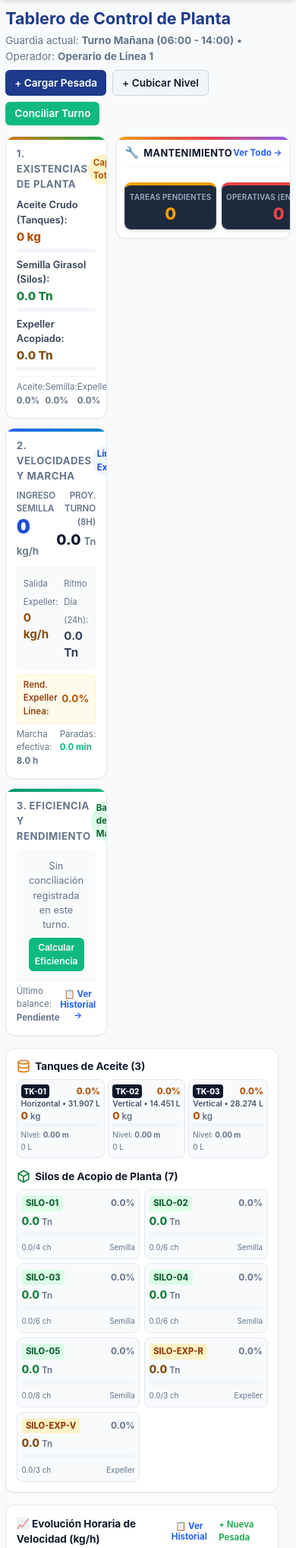
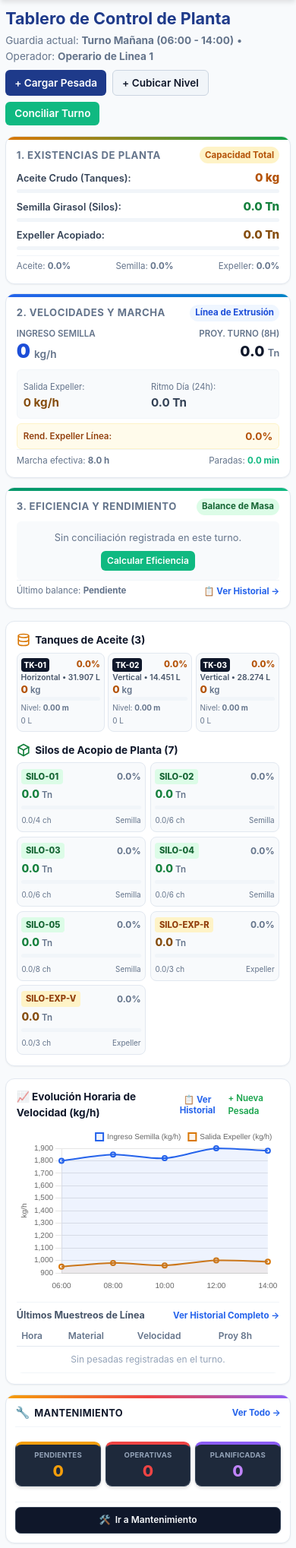
Before and after one commit to puntoAR/Aceitera, a Flask app: page / in a window 390 px wide. Shown: the part 231-2268 px from the top of the page at 76% size. Run offline with Flask 3, Linux system fonts and the light colour scheme; the visitor is signed in with stand-in values (Sample User, id 1); data comes from the database, SQL or seed files in the repository; data that the repository does not hold is empty.

Commit message:
Zona horaria oficial Balcarce (UTC-3), migracion de estampas historicas y responsividad movil para panel de mantenimiento

```diff
--- a/core/audit.py
+++ b/core/audit.py
@@ -5,6 +5,8 @@ import datetime
 from core.database import get_db_connection
 # Importa error_logger para registrar incidencias de auditoria
 from core.error_logger import log_info, log_error
+# Importa funcion horaria oficial de planta BioBalcarce (Argentina UTC-3)
+from core.timezone import get_plant_now_str
 
 # Intenta importar el contexto de peticion de Flask para extraer IP y usuario activo
 try:
@@ -53,8 +55,8 @@ def record_audit_event(category, action, details, status='OK', user_override=Non
         # Asigna la IP provista
         ip_address = str(ip_override)
 
-    # Estampa de tiempo actual formateada
-    now_str = datetime.datetime.now().strftime('%Y-%m-%d %H:%M:%S')
+    # Estampa de tiempo oficial de planta (Argentina UTC-3)
+    now_str = get_plant_now_str()
 
     try:
         # Abre conexion para insertar el registro de auditoria
--- a/core/error_logger.py
+++ b/core/error_logger.py
@@ -8,6 +8,8 @@ import re
 import traceback
 # Importa la ruta del archivo de logs definida en la configuracion central
 from config import LOG_FILE_PATH
+# Importa la funcion horaria oficial de planta BioBalcarce (Argentina UTC-3)
+from core.timezone import get_plant_now_str
 
 # Analiza una traza de error en texto plano para deducir el archivo, linea, funcion y codigo causante
 def parse_traceback_origin(tb_text):
@@ -54,8 +56,8 @@ def parse_traceback_origin(tb_text):
 
 # Define la funcion principal para registrar mensajes con nivel de severidad
 def log_event(level, module_name, message, exc=None):
-    # Obtiene la fecha y hora actual en formato legible ISO para auditoria
-    now_str = datetime.datetime.now().strftime('%Y-%m-%d %H:%M:%S')
+    # Obtiene la fecha y hora oficial de planta (Argentina UTC-3) para auditoria
+    now_str = get_plant_now_str()
     # Prepara el texto del detalle de la excepcion si fue provista
     exc_details = ''
     # Variables de localizacion del origen del error
--- a/modules/configuration/service.py
+++ b/modules/configuration/service.py
@@ -4,6 +4,8 @@ import json
 from core.database import get_db_connection
 # Importa el registrador de eventos para auditar cambios de configuracion
 from core.error_logger import log_info, log_error
+# Importa la funcion horaria oficial de planta BioBalcarce (Argentina UTC-3)
+from core.timezone import get_plant_now_str
 
 # Obtiene la lista completa de tanques de aceite configurados en planta
 def get_all_tanks(only_active=True):
@@ -118,11 +120,11 @@ def set_active_shift(shift_id, operator_name, user_role=None):
 
     # Abre conexion a base de datos
     with get_db_connection() as conn:
-        # Reemplaza el registro del turno en ejecucion
+        # Reemplaza el registro del turno en ejecucion con estampa horaria oficial de planta
         conn.execute("""
             INSERT OR REPLACE INTO active_shift (id, shift_id, operator_name, opened_at)
-            VALUES (1, ?, ?, CURRENT_TIMESTAMP);
-        """, (shift_id, operator_name))
+            VALUES (1, ?, ?, ?);
+        """, (shift_id, operator_name, get_plant_now_str()))
         # Confirma el cambio de guardia
         conn.commit()
     # Registra en log el cambio de turno
--- a/static/css/styles.css
+++ b/static/css/styles.css
@@ -1527,10 +1527,21 @@ body {
 @media (max-width: 768px) {
     /* Ajuste para el cockpit y panel de mantenimiento en celulares */
     .cockpit-layout-wrapper {
-        grid-template-columns: 1fr;
+        display: flex;
+        flex-direction: column;
         gap: 0.75rem;
+        width: 100%;
+    }
+    .cockpit-dashboard {
+        width: 100%;
+        min-width: 0;
+        flex: none;
     }
     .cockpit-maint-sidebar {
+        width: 100%;
+        min-width: 0;
+        max-width: 100%;
+        flex: none;
         padding: 0.65rem;
     }
     .maint-sidebar-cards {
--- a/templates/base.html
+++ b/templates/base.html
@@ -25,7 +25,7 @@
     <!-- Icono de inicio para dispositivos Apple iOS -->
     <link rel="apple-touch-icon" href="{{ url_for('static', filename='images/pwa_icon_192.png') }}">
     <!-- Vinculo a la hoja de estilos CSS propia (con versionado para invalidar cache del navegador) -->
-    <link rel="stylesheet" href="{{ url_for('static', filename='css/styles.css') }}?v=2.4">
+    <link rel="stylesheet" href="{{ url_for('static', filename='css/styles.css') }}?v=2.6">
 
 
 
--- a/templates/dashboard.html
+++ b/templates/dashboard.html
@@ -45,8 +45,8 @@
         width: 100% !important;
     }
 
-    /* Disposicion flex horizontal estricta e inquebrantable en computadoras y laptops */
-    @media (min-width: 768px) {
+    /* Disposicion flex horizontal en computadoras de escritorio y laptops (>= 900px) */
+    @media (min-width: 900px) {
         .cockpit-layout-wrapper {
             display: flex !important;
             flex-direction: row !important;
@@ -64,19 +64,24 @@
         }
 
         .cockpit-maint-sidebar {
-            flex: 0 0 225px !important;
-            width: 225px !important;
-            min-width: 225px !important;
-            max-width: 225px !important;
+            flex: 0 0 230px !important;
+            width: 230px !important;
+            min-width: 230px !important;
+            max-width: 230px !important;
             box-sizing: border-box !important;
-        }
-    }
-
-    /* Panel lateral de mantenimiento alineado al nivel de Eficiencia y Rendimiento */
+            display: flex !important;
+            flex-direction: column !important;
+        }
+
+        .maint-sidebar-cards {
+            display: flex !important;
+            flex-direction: column !important;
+            gap: 0.6rem !important;
+        }
+    }
+
+    /* Panel lateral de mantenimiento */
     .cockpit-maint-sidebar {
-        display: flex !important;
-        flex-direction: column !important;
-        width: 225px !important;
         background: #ffffff !important;
         border: 1px solid #e2e8f0 !important;
         border-radius: 0.75rem !important;
@@ -212,39 +217,80 @@
         color: #ffffff !important;
     }
 
-    /* Solo en celulares (< 768px) pasa abajo como barra horizontal compacta */
-    @media (max-width: 767px) {
+    /* En tablets y celulares (< 900px) pasa abajo a ancho completo sin achicar el cockpit */
+    @media (max-width: 899px) {
         .cockpit-layout-wrapper {
-            grid-template-columns: 1fr !important;
-            gap: 0.75rem !important;
+            display: flex !important;
+            flex-direction: column !important;
+            gap: 0.85rem !important;
+            width: 100% !important;
+            box-sizing: border-box !important;
+        }
+        .cockpit-dashboard {
+            width: 100% !important;
+            flex: none !important;
+            min-width: 0 !important;
+            box-sizing: border-box !important;
         }
         .cockpit-maint-sidebar {
             width: 100% !important;
-            padding: 0.65rem !important;
+            min-width: 0 !important;
+            max-width: 100% !important;
+            flex: none !important;
+            box-sizing: border-box !important;
+            padding: 0.75rem !important;
+            order: 2 !important;
+            display: flex !important;
+            flex-direction: column !important;
         }
         .maint-sidebar-cards {
             display: grid !important;
             grid-template-columns: repeat(3, 1fr) !important;
-            gap: 0.4rem !important;
+            gap: 0.45rem !important;
+            margin-top: 0.4rem !important;
         }
         .maint-dash-card {
-            padding: 0.5rem 0.35rem !important;
+            padding: 0.55rem 0.35rem !important;
             text-align: center !important;
+            align-items: center !important;
         }
         .maint-dash-title {
-            font-size: 0.62rem !important;
+            font-size: 0.65rem !important;
             white-space: nowrap !important;
             overflow: hidden !important;
             text-overflow: ellipsis !important;
         }
         .maint-dash-val {
-            font-size: 1.35rem !important;
+            font-size: 1.45rem !important;
         }
         .maint-dash-sub {
             display: none !important;
         }
         .maint-sidebar-footer {
-            display: none !important;
+            display: block !important;
+            margin-top: 0.5rem !important;
+            padding-top: 0.4rem !important;
+        }
+        .btn-maint-sidebar {
+            width: 100% !important;
+            justify-content: center !important;
+        }
+    }
+
+    /* Celulares muy angostos (< 480px) */
+    @media (max-width: 480px) {
+        .maint-sidebar-cards {
+            grid-template-columns: repeat(3, 1fr) !important;
+            gap: 0.35rem !important;
+        }
+        .maint-dash-card {
+            padding: 0.45rem 0.25rem !important;
+        }
+        .maint-dash-title {
+            font-size: 0.60rem !important;
+        }
+        .maint-dash-val {
+            font-size: 1.3rem !important;
         }
     }
 </style>
@@ -259,10 +305,10 @@
 <!-- ========================================================================= -->
 <!-- CONTENEDOR INTEGRADO: COCKPIT DE PROCESO + PANEL LATERAL DE MANTENIMIENTO -->
 <!-- ========================================================================= -->
-<div class="cockpit-layout-wrapper" style="display: flex; flex-direction: row; align-items: flex-start; gap: 1rem; width: 100%;">
+<div class="cockpit-layout-wrapper">
 
     <!-- COLUMNA PRINCIPAL: PILARES Y MONITOREO DE PLANTA -->
-    <div class="cockpit-dashboard" style="flex: 1 1 0%; min-width: 0; width: 100%;">
+    <div class="cockpit-dashboard">
 
 
 
@@ -723,8 +769,7 @@
 <!-- ========================================================================= -->
 <!-- COLUMNA LATERAL DERECHA: MANTENIMIENTO PREVENTIVO Y OPERATIVO             -->
 <!-- ========================================================================= -->
-<aside class="cockpit-maint-sidebar" style="flex: 0 0 230px; width: 230px; min-width: 230px; max-width: 230px; box-sizing: border-box;">
-
+<aside class="cockpit-maint-sidebar">
 
         <!-- Encabezado del panel lateral con acceso al modulo -->
         <div class="maint-sidebar-header">
@@ -740,21 +785,21 @@
         <div class="maint-sidebar-cards">
             <!-- Tarjeta 1: Tareas Pendientes -->
             <a href="{{ url_for('maintenance.index', status='pendiente') }}" class="maint-dash-card maint-card-pending" title="Ver tareas de mantenimiento pendientes">
-                <div class="maint-dash-title">Tareas Pendientes</div>
+                <div class="maint-dash-title"><span class="mobile-hidden">Tareas </span>Pendientes</div>
                 <div class="maint-dash-val">{{ data.maintenance_kpis.pending_count }}</div>
                 <div class="maint-dash-sub">Intervenciones en espera</div>
             </a>
 
             <!-- Tarjeta 2: Operativas (En Marcha) -->
             <a href="{{ url_for('maintenance.index', category='operativa') }}" class="maint-dash-card maint-card-operative" title="Ver intervenciones urgentes y en marcha">
-                <div class="maint-dash-title">Operativas (En Marcha)</div>
+                <div class="maint-dash-title">Operativas<span class="mobile-hidden"> (En Marcha)</span></div>
                 <div class="maint-dash-val">{{ data.maintenance_kpis.operative_count }}</div>
                 <div class="maint-dash-sub">Urgencias del momento</div>
             </a>
 
             <!-- Tarjeta 3: Planificadas c/ Parada -->
             <a href="{{ url_for('maintenance.index', category='planificada_con_parada') }}" class="maint-dash-card maint-card-planned" title="Ver tareas programadas que requieren detener planta">
-                <div class="maint-dash-title">Planificadas c/ Parada</div>
+                <div class="maint-dash-title">Planificadas<span class="mobile-hidden"> c/ Parada</span></div>
                 <div class="maint-dash-val">{{ data.maintenance_kpis.planned_stop_count }}</div>
                 <div class="maint-dash-sub">Requieren detener planta</div>
             </a>
```
Also changed, not shown: core/backup_manager.py (+5 -3 lines), core/migrations.py (+37 -0 lines), core/security.py (+11 -8 lines), core/timezone.py (added, +31 -0 lines), modules/inventory/service.py (+8 -6 lines), modules/laboratory/service.py (+6 -4 lines), modules/maintenance/service.py (+16 -12 lines), modules/production/service.py (+6 -4 lines), modules/yield_balance/service.py (+8 -5 lines), tests/test_timezone.py (added, +67 -0 lines).
